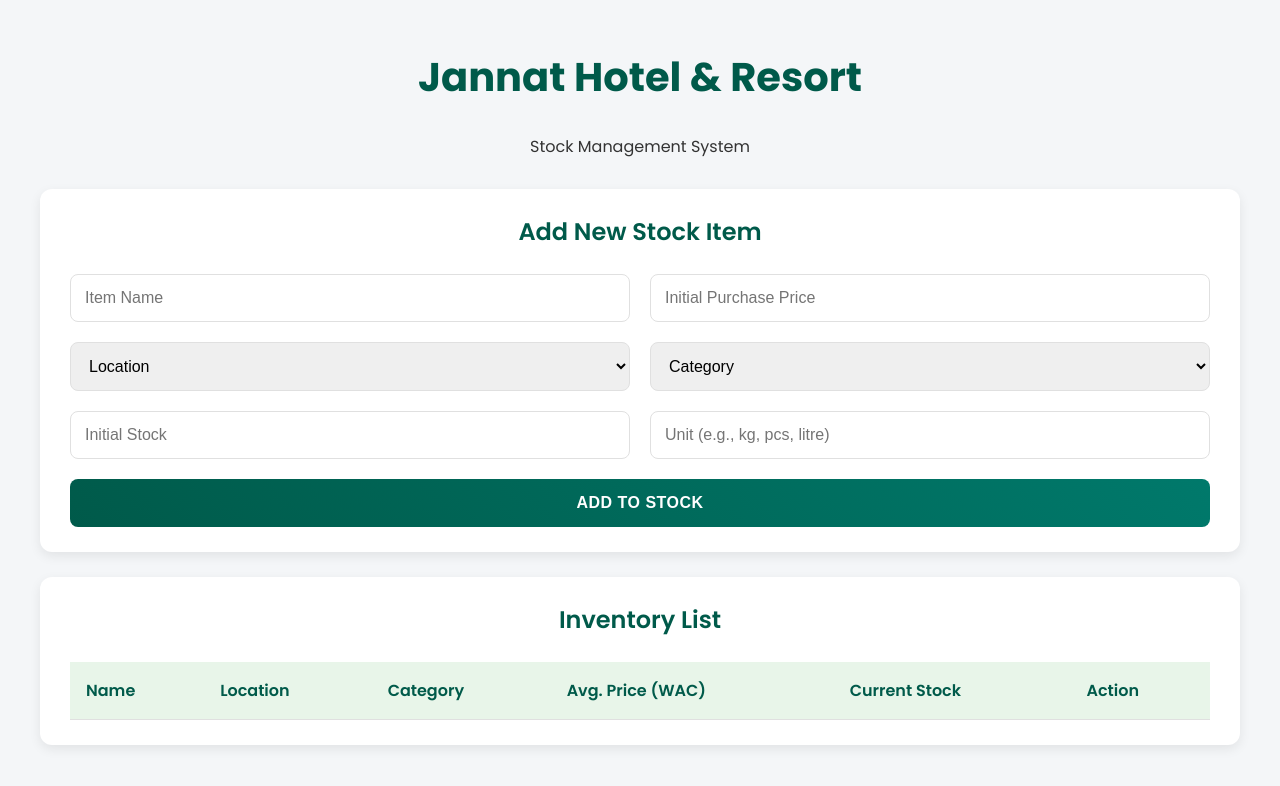
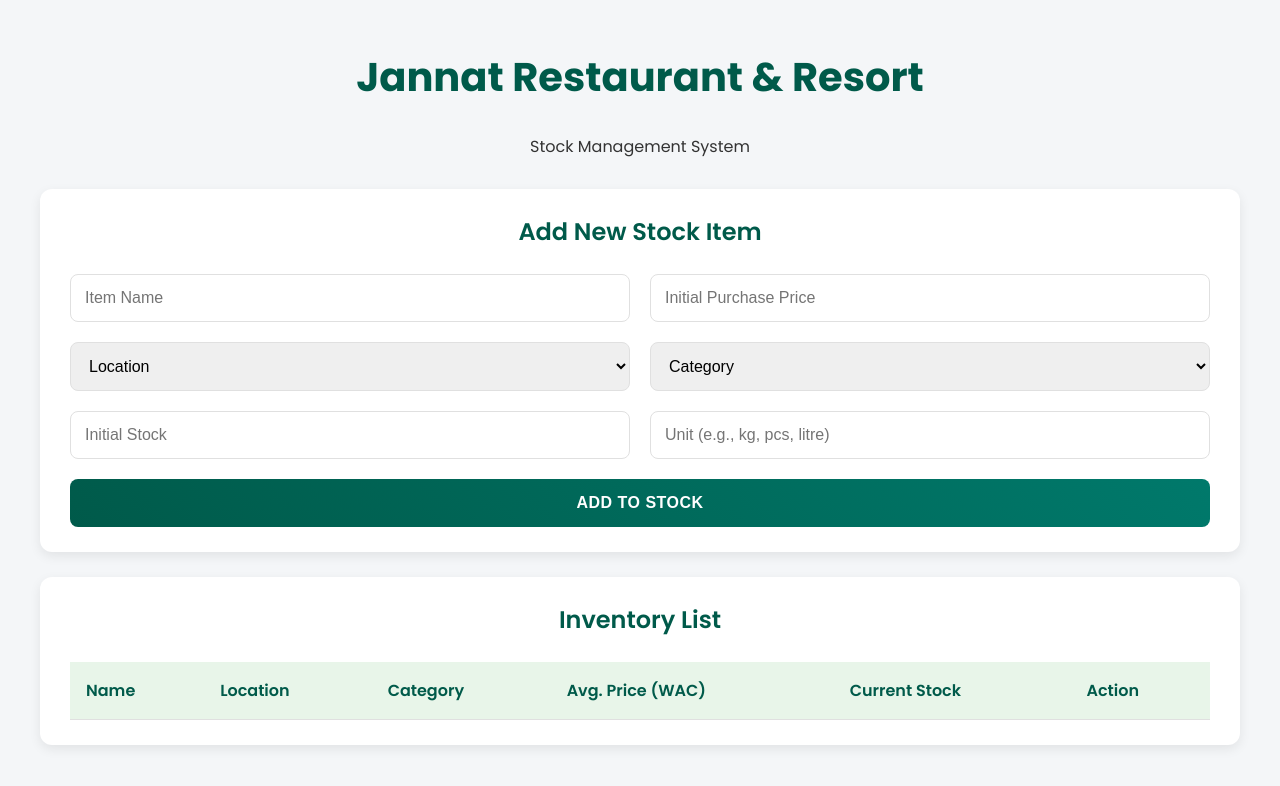
Before and after one commit to kothon12/JannatHotelApp1, a website: page www/index.html in a window 1280 px wide. Drawn offline with Linux system fonts and the light colour scheme; no server answers.

Commit message:
Update index.html

```diff
--- a/www/index.html
+++ b/www/index.html
@@ -138,7 +138,7 @@
 
     <div class="container">
         <header class="header">
-            <h1>Jannat Hotel & Resort</h1>
+            <h1>Jannat Restaurant & Resort</h1>
             <p>Stock Management System</p>
         </header>
 
```
